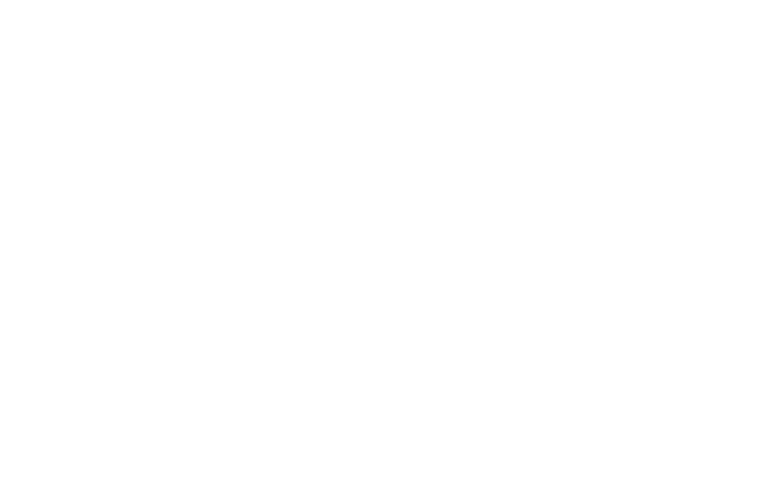
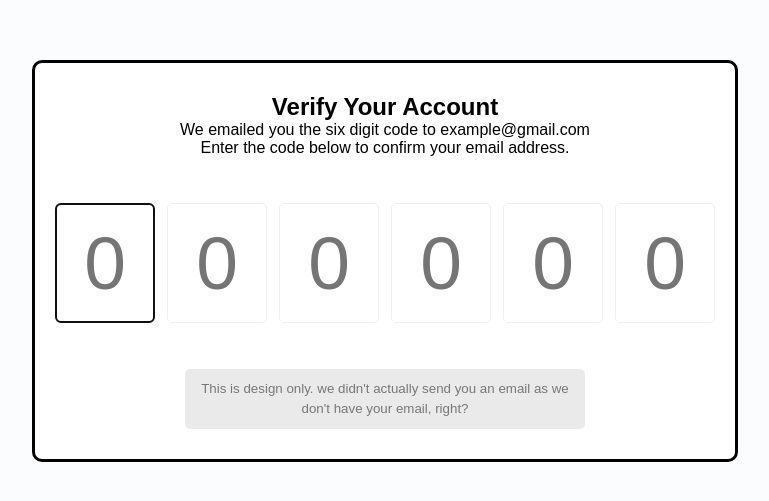
Before and after one commit to alexander-kenchoshvili/50-project-based-on-vue3-composition-api, a Vue app: page /verify-account in a window 1280 px wide. Before the commit this address had no page. Shown: the part 139-640 px from the top of the page, without its empty margins (255-1024 px from the left). Built offline with nearby package versions, Linux system fonts and the light colour scheme.

Commit message:
add verify-account

```diff
--- /dev/null
+++ b/src/components/VerifyAccount/VerifyAccount.vue
@@ -0,0 +1,122 @@
+<script setup>
+import { ref, onMounted } from "vue";
+const input = ref(Array(6).fill(""));
+const inputRef = ref(null);
+
+onMounted(() => {
+  if (inputRef.value) {
+    inputRef.value[0].focus();
+  }
+});
+const inputFocus = (index, e) => {
+  if (e.key >= 0 && e.key <= 9) {
+    input.value[index] = "";
+    if (index < 5) {
+      setTimeout(() => {
+        inputRef.value[index + 1].focus();
+      }, 0);
+    } else {
+      setTimeout(() => {
+        inputRef.value[index].blur();
+      }, 0);
+    }
+  } else if (e.key === "Backspace") {
+    if (index > 0) {
+      setTimeout(() => {
+        inputRef.value[index - 1].focus();
+      }, 0);
+    }
+  }
+};
+</script>
+
+<template>
+  <div class="verify-account">
+    <div class="verify-account__content">
+      <h2>Verify Your Account</h2>
+      <p>
+        We emailed you the six digit code to example@gmail.com <br />
+        Enter the code below to confirm your email address.
+      </p>
+      <div class="verify-account__codes">
+        <input
+          v-for="(item, index) in 6"
+          @keydown="inputFocus(index, $event)"
+          class="verify-account__code"
+          type="number"
+          placeholder="0"
+          min="0"
+          max="9"
+          required
+          v-model="input[index]"
+          ref="inputRef"
+        />
+      </div>
+      <small class="verify-account__info">
+        This is design only. we didn't actually send you an email as we don't have your
+        email, right?
+      </small>
+    </div>
+  </div>
+</template>
+
+<style lang="scss">
+.verify-account {
+  display: flex;
+  justify-content: center;
+  align-items: center;
+  height: 100vh;
+  background-color: #fbfcfe;
+  &__content {
+    background-color: #fff;
+    border: 3px #000 solid;
+    border-radius: 10px;
+    padding: 30px;
+    max-width: 1000px;
+    text-align: center;
+    @media (max-width: 600px) {
+      flex-wrap: wrap;
+    }
+  }
+  &__codes {
+    display: flex;
+    align-items: center;
+    justify-content: center;
+    margin: 40px 20px;
+    appearance: textfield;
+  }
+  &__code {
+    border-radius: 5px;
+    font-size: 75px;
+    height: 120px;
+    width: 100px;
+    border: 1px solid #eee;
+    margin: 1%;
+    text-align: center;
+    font-weight: 300;
+    @media (max-width) {
+      font-size: 60px;
+      height: 80px;
+      max-width: 70px;
+    }
+    &::-webkit-outer-spin-button,
+    &::-webkit-inner-spin-button {
+      -webkit-appearance: none;
+      margin: 0;
+    }
+    &:valid {
+      border-color: #3498db;
+      box-shadow: 0 10px 10px -5px rgba(0, 0, 0, 0.5);
+    }
+  }
+  &__info {
+    background-color: #eaeaea;
+    display: inline-block;
+    padding: 10px;
+    line-height: 20px;
+    max-width: 400px;
+    color: #777;
+    border-radius: 5px;
+  }
+}
+</style>
--- a/src/router/routes.js
+++ b/src/router/routes.js
@@ -39,6 +39,7 @@
 import MobileTab from "../components/MobileTab/MobileTab.vue";
 import PasswordStrength from "../components/PasswordStrength/PasswordStrength.vue";
 import BackgroundBoxes from "../components/BackgroundBoxes/BackgroundBoxes.vue";
+import VerifyAccount from "../components/VerifyAccount/VerifyAccount.vue";
 
 const routes = [
   {
@@ -247,6 +248,11 @@
     name: "background-boxes",
     component: BackgroundBoxes,
   },
+  {
+    path: "/verify-account",
+    name: "verify-account",
+    component: VerifyAccount,
+  },
 ];
 
 export default routes;
```
